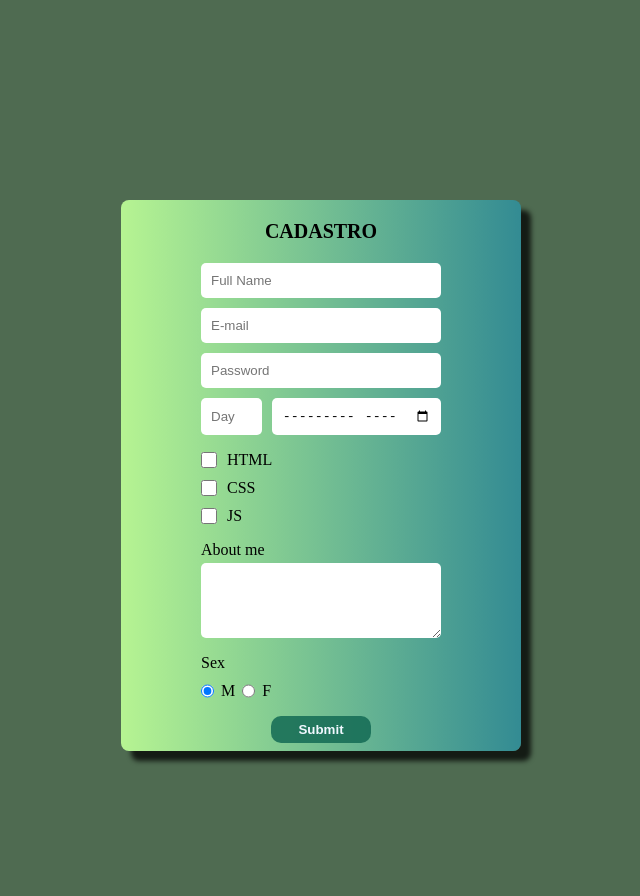
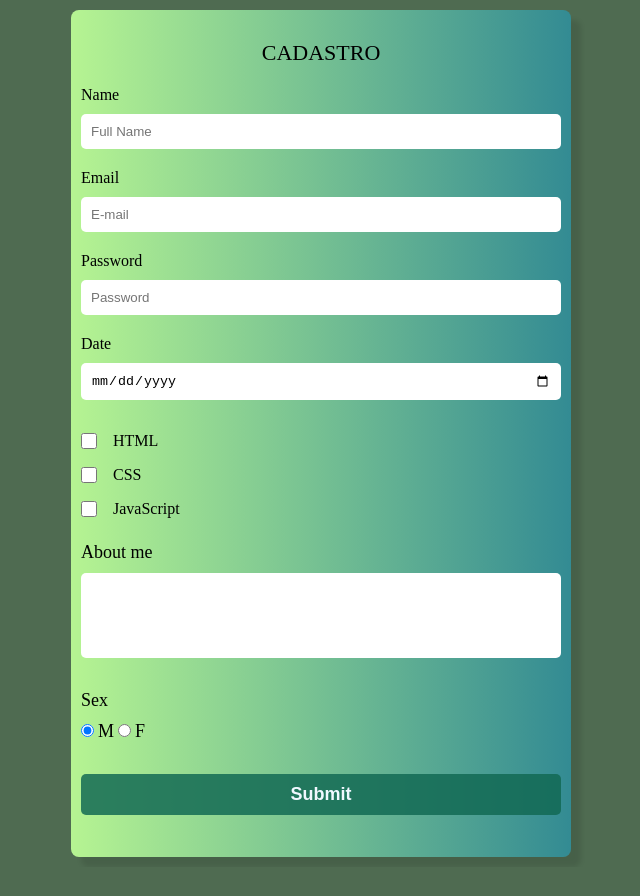
Before and after one commit to Vitorcastanhos/practical-project-1, a plain HTML site: page index.html in a window 1280 px wide. Shown: the whole page, without its empty margins (319-959 px from the left). After the commit the page ends 867 px from the top, so only its background shows below. Drawn offline with Linux system fonts and the light colour scheme.

Commit message:
inproving code

```diff
--- a/index.html
+++ b/index.html
@@ -7,24 +7,24 @@
 	</head>
 
 	<body>
-		<section class="sec">
-			<div class="container">
+		<main class="container">
+			<form class="wrapper">
+				<div>
+					<h1>CADASTRO</h1>
 					<div class="limit">
-					<header>CADASTRO</header>
+						<label class="form-label" for="name">Name</label>
+						<input type="text" id="name" name="name" placeholder="Full Name" />
 
-					<!-- <div class="start"> -->
-					<input type="text" id="name" placeholder="Full Name" />
-					<input type="email" id="email" placeholder="E-mail" />
-					<input type="password" id="password" placeholder="Password" />
+						<label class="form-label" for="email">Email</label>
+						<input type="email" id="email" name="email" placeholder="E-mail" />
+
+						<label class="form-label" for="password">Password</label>
+						<input type="password" id="password" name="password" placeholder="Password" />
+
+						<label class="form-label" for="date">Date</label>
+						<input type="date" name="date" id="date" />
 					</div>
 
-				<div class="birth">
-					<input type="number" min="0" max="31" id="day" placeholder="Day" />
-					<input type="month" id="month" placeholder="Month" /> <!-- para chrome -->
-					<!-- <input type="year" id="year" placeholder="Year" /> para mozila-->
-				</div>
-
-				<div class="container_mark">
 					<div class="mark">
 						<input type="checkbox" id="html" />
 						<label for="html">HTML</label>
@@ -33,25 +33,26 @@
 						<label for="css">CSS</label>
 
 						<input type="checkbox" id="js" />
-						<label for="js">JS</label>
-					</div>
+						<label for="js">JavaScript</label>
 					</div>
 
 					<div class="about">
-					<p id="para">About me</p>
-					<textarea name="aboutme" id="aboutme" cols="5" rows="5"></textarea>
-					<p>Sex</p>
+						<label class="form-label" for="aboutme">About me</label>
+						<textarea style="resize: none" name="aboutme" id="aboutme" cols="5" rows="5"></textarea>
 
-					<div class="sex">
+						<h3>Sex</h3>
+						<div class="gender">
 							<input type="radio" name="sex" id="male" checked />
-						<label for="male">M</label>
+							<label class="form-label" for="male">M</label>
+
 							<input type="radio" name="sex" id="female" />
-						<label for="female">F</label>
+							<label class="form-label" for="female">F</label>
 						</div>
 
 						<button class="btn">Submit</button>
 					</div>
 				</div>
-		</section>
+			</form>
+		</main>
 	</body>
 </html>
--- a/style.css
+++ b/style.css
@@ -3,139 +3,98 @@
 	padding: 0;
 	box-sizing: border-box;
 }
-
 body {
 	background: #4f6b51;
+	margin: 10px 10px;
 }
-
-.container {
-  margin: 200px auto;
+.wrapper {
+	display: flex;
+	flex-direction: column;
+	max-width: 500px;
+	margin: 0 auto;
+	padding: 10px;
 	border-radius: 8px;
-	width: 400px;
-
-  box-shadow: 10px 10px 5px 0px rgba(0,0,0,0.75);
+	box-shadow: 10px 10px 5px 0px rgba(0, 0, 0, 0.100);
 	background: linear-gradient(to right, rgb(182, 244, 146), rgb(51, 139, 147));
 }
-
-header {
-	margin: 20px;
+h1 {
+	padding: 20px;
 	text-align: center;
-	font-size: 20px;
-	font-weight: 600;
+	font-size: 22px;
+	font-weight: 500;
 }
-
 .limit {
 	display: flex;
 	flex-direction: column;
-  align-items: center;
-  justify-content: center;
+	align-items: flex-start;
+	width: 100%;
+}
+.limit .form-label {
+	margin-bottom: 10px;
+}
+.limit input {
+	width: 100%;
+	margin-bottom: 20px;
 
-  padding: 0 80px ;
-}
-
-#name,
-#email,
-#password {
-	margin-bottom: 10px;
-	width: 100%;
 	padding: 10px;
-
 	border: none;
 	border-radius: 5px;
 }
-
-.birth {
-	display: flex;
-  justify-content: center;
-  gap: 10px;
-
-  padding: 0 80px;
+.form-birthday {
+	max-width: 400px;
 }
-
-#day,
-#month,
-#year {
-  width: 100%;
-  margin-bottom: 1rem;
+#date {
+	margin-bottom: 2rem;
 	padding: 10px;
-
 	border: none;
 	border-radius: 5px;
 }
-
-#month {
-  width: 170%;
-}
-
-.container_mark {
-  display: flex;
-
-  padding: 0 80px;
-}
-
 .mark {
 	display: grid;
 	grid-template-columns: 1em auto;
-
-  gap: 10px;
-
-  margin-bottom: 16px;
+	gap: 1rem;
+	margin-bottom: 1.5rem;
 }
-
-#html,
-#css,
-#js {
+.mark label,
+input, .gender label {
 	cursor: pointer;
 }
-
 .about {
 	display: flex;
 	flex-direction: column;
-
-  padding: 0 80px;
-	text-align: center;
-}
-
-.about #para {
-	margin-bottom: 0.2rem;
-	font-weight: 500;
 	text-align: left;
 }
-
+.about .form-label {
+	margin-bottom: 10px;
+	font-weight: 500;
+	font-size: 18px;
+	text-align: left;
+}
 #aboutme {
 	border: none;
 	border-radius: 5px;
 	margin-bottom: 1rem;
+	padding: 5px;
 }
-
-p {
+.about h3 {
+	font-size: 18px;
+	font-weight: 500;
 	text-align: left;
-	margin-bottom: 10px;
+	margin: 1rem 0 10px;
 }
-
-.sex {
-  display: flex;
-  gap: 7px;
-
-  margin-bottom: 16px
+.gender {
+	text-align: left;
+	margin-bottom: 2rem;
 }
-
-#male,
-#female {
+.btn {
+	font-weight: 600;
+	font-size: 18px;
+	color: aliceblue;
+	background: rgba(17, 105, 83, 0.836);
+	margin: 0 auto 2rem;
+	width: 100%;
+	padding: 10px 15px;
+	border: none;
+	border-radius: 5px;
 	cursor: pointer;
 }
-
-.btn {
-  font-weight: 700;
-	color: aliceblue;
-	background: rgba(17, 105, 83, 0.836);
-	margin: auto;
-	margin-bottom: 0.5rem;
-	width: 100px;
-	padding: 0.4rem;
-
-	border: none;
-	border-radius: 10px;
-
-	cursor: pointer;
-}
```
Lines whose indentation alone changed are shown as unchanged.
